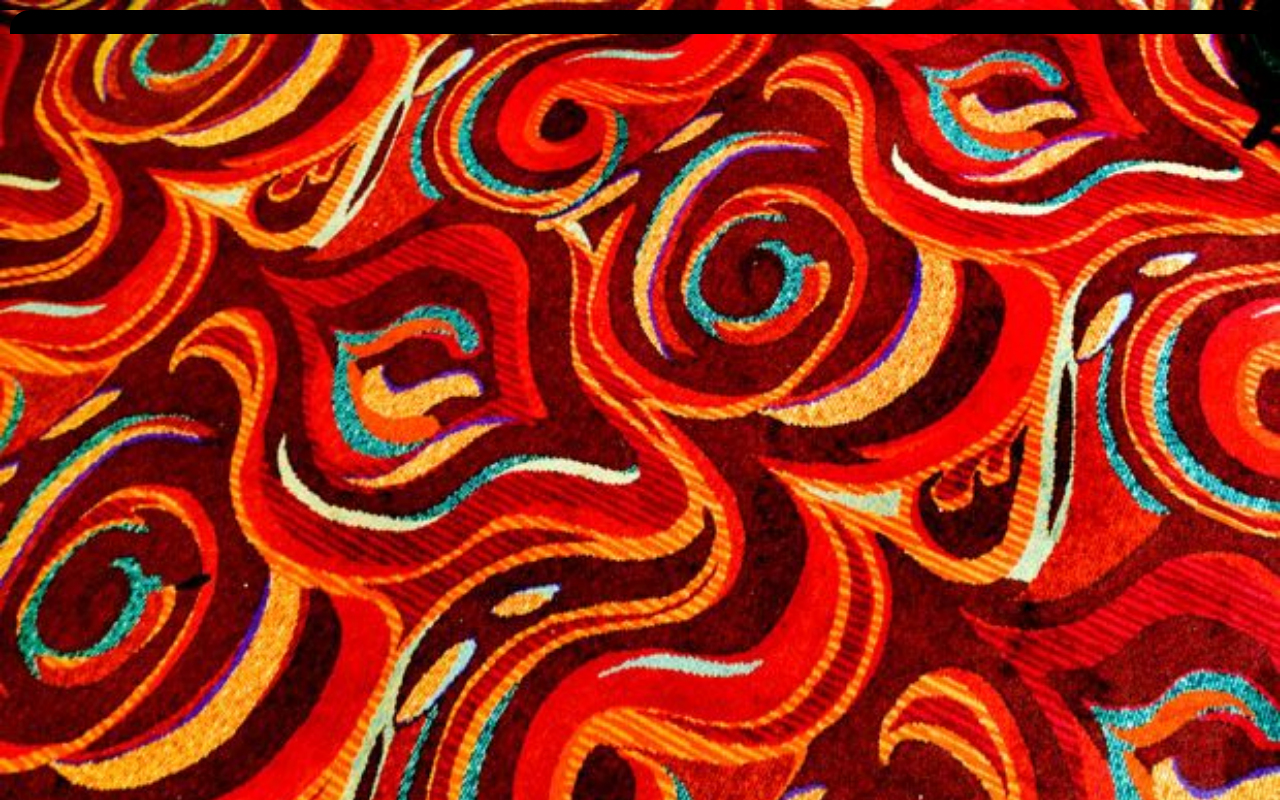
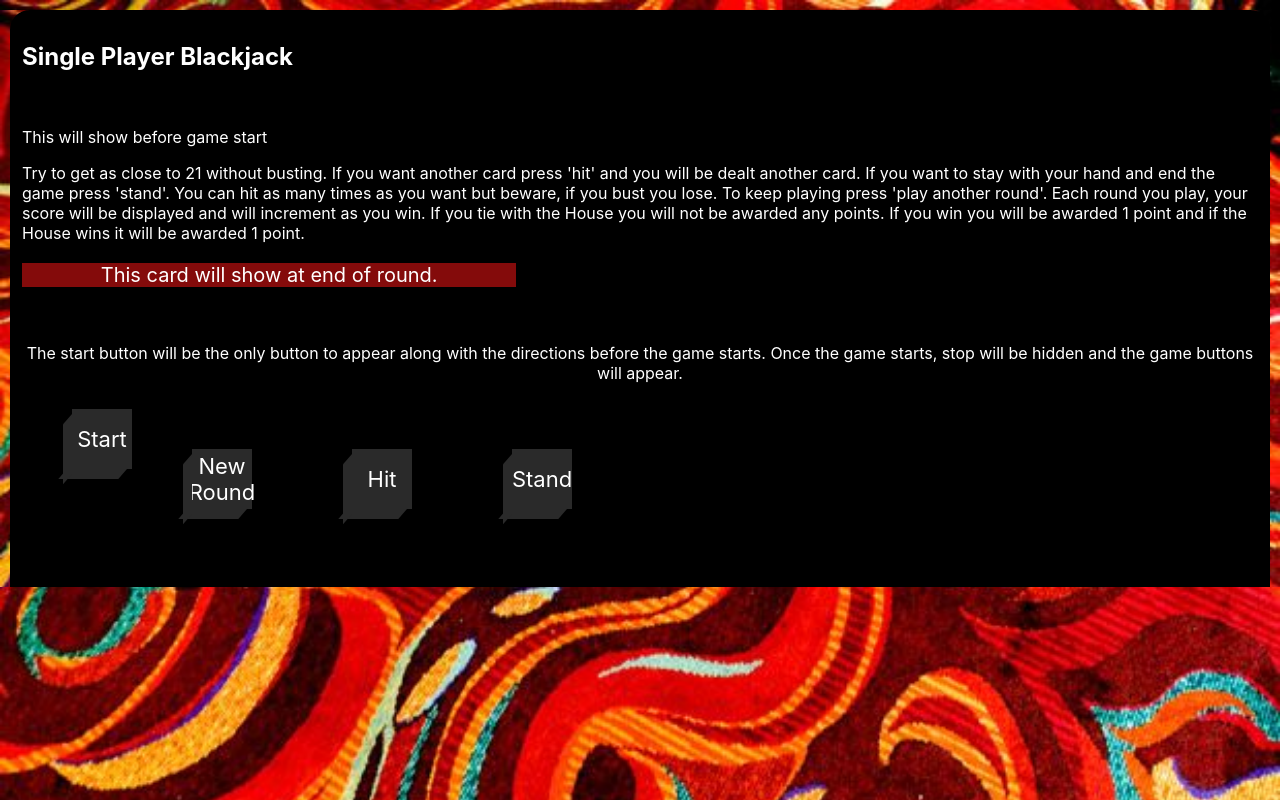
Before and after one commit to rzelazny/social-underground-2, a React (Create React App) app: page / in a window 1280 px wide. Built offline with nearby package versions, Linux system fonts and the light colour scheme.

Commit message:
brought over exisitng html and converting to jsx

```diff
--- a/src/components/BlackjackGame/index.js
+++ b/src/components/BlackjackGame/index.js
@@ -4,7 +4,62 @@ import "./style.css"
 function BlackjackGame() {
     return (
         <div class="container" id="cont-blackjack-single">
-
+            <h2>Single Player Blackjack</h2>
+            <br />
+            <div id="directions">
+                <p>This will show before game start</p>
+                <p>Try to get as close to 21 without busting. If you want another card press 'hit' and you will be dealt another card. If you want to stay with your hand and end the game press 'stand'. You can hit as many times as you want but beware, if you bust you lose. To keep playing press 'play another round'. Each round you play, your score will be displayed and will increment as you win. If you tie with the House you will not be awarded any points. If you win you will be awarded 1 point and if the House wins it will be awarded 1 point.</p>
+            </div>
+            <div id="endRoundDiv" class= "card mx-auto pt-3 pb-3">
+                <p>This card will show at end of round.</p>
+            </div>
+            <br />
+            <div id="gameBody">
+            <div class="players" id="players"></div>
+            <div class= "gameOptions" id="gameOptions">
+                <div>
+                <p>The start button will be the only button to appear along with the directions before the game starts. Once the game starts, stop will be hidden and the game buttons will appear.</p>
+                    <ul>
+                        <li id="start">
+                            <a href="#">
+                                <span></span>
+                                <span></span>
+                                <span></span>
+                                <span></span>
+                                <span>Start</span>
+                            </a>
+                        </li>
+                        <li id="restart">
+                            <a href="#">
+                                <span></span>
+                                <span></span>
+                                <span></span>
+                                <span></span>
+                                <span>New Round</span>
+                            </a>
+                        </li>
+                        <li id="hit">
+                            <a href="#">
+                                <span></span>
+                                <span></span>
+                                <span></span>
+                                <span></span>
+                                <span>Hit</span>
+                            </a>
+                        </li>
+                        <li id="stand">
+                            <a href="#">
+                                <span></span>
+                                <span></span>
+                                <span></span>
+                                <span></span>
+                                <span>Stand</span>
+                            </a>
+                        </li>
+                    </ul>
+                </div>
+            </div>
+            </div>
         </div>
     );
 }
--- a/src/components/BlackjackGame/style.css
+++ b/src/components/BlackjackGame/style.css
@@ -9,3 +9,115 @@
     border-width: 2px;
     border-radius: 20px 20px 0px 0px;
 }
+
+#endRoundDiv {
+    text-align: center;
+    color:white;
+    width: 40%;
+    background-color: #840b0b;
+    font-size: 20px;
+}
+
+.gameOptions {
+    text-align: center;
+}
+
+/*Buttons*/
+ul {
+    position: relative;
+    display: flex;
+    transform-style: preserve-3d;
+}
+ul li {
+    list-style: none;
+    position: relative;
+    height: 60px;
+    width: 60px;
+    margin: 0px 20px;
+}
+ul li:before {
+    position: absolute;
+    content: "";
+    left: -5px;
+    width: 100%;
+    bottom: -10px;
+    background: #2a2a2a;
+    height: 10px;
+    transform: skewX(-41deg);
+    transform-origin: top;
+}
+ul li:after {
+    content: "";
+    position: absolute;
+    top: 5px;
+    left: -9px;
+    width: 9px;
+    height: 100%;
+    background: #2a2a2a;
+    transform-origin: right;
+    transform: skewY(-49deg);
+}
+ul li span {
+    position: absolute;
+    top: 0;
+    left: 0;
+    width: 100%;
+    height: 100%;
+    display: flex !important;
+    background: #2a2a2a;
+    justify-content: center;
+    align-items: center;
+    color: #fff;
+    font-size: 22px !important;
+    transition: 1.5s ease-out;
+}
+ul li:hover span {
+    z-index: 1000;
+    transition: 0.3s;
+    color: #fff;
+    box-shadow: -1px 1px 1px rgba(0, 0, 0, 0.5);
+}
+ul li:hover span:nth-child(5) {
+    transform: translate(40px, -40px);
+    opacity: 1;
+}
+ul li:hover span:nth-child(4) {
+    transform: translate(30px, -30px);
+    opacity: 0.8;
+}
+ul li:hover span:nth-child(3) {
+    transform: translate(20px, -20px);
+    opacity: 0.6;
+}
+ul li:hover span:nth-child(2) {
+    transform: translate(10px, -10px);
+    opacity: 0.4;
+}
+ul li:hover span:nth-child(1) {
+    transform: translate(0px, 0px);
+    opacity: 0.2;
+}
+ul li:nth-child(1):hover span {
+    background: #d60000 !important;
+}
+ul li:nth-child(2):hover span {
+    background: #062ddf !important;
+}
+ul li:nth-child(3):hover span {
+    background: #009919 !important;
+}
+ul li:nth-child(4):hover span {
+    background: #8200b6 !important;
+}
+
+#start,
+#hit,
+#stand,
+#restart {
+    margin: 50px;
+    text-align: center;
+}
+
+#start{
+    margin: 10px;
+}
```
